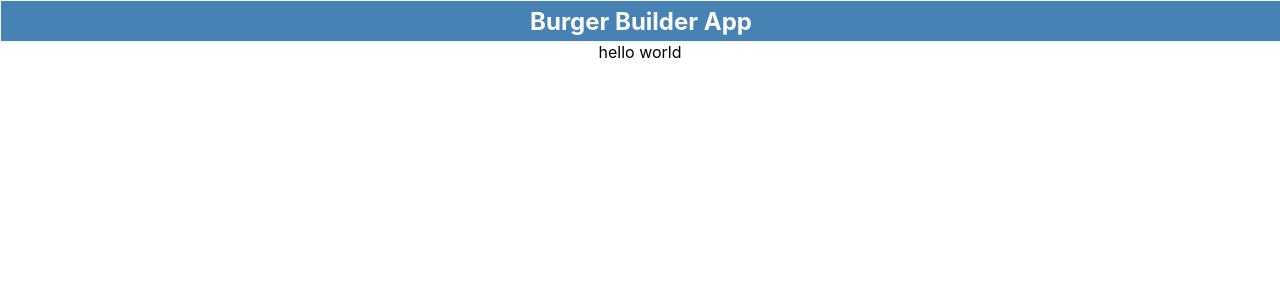
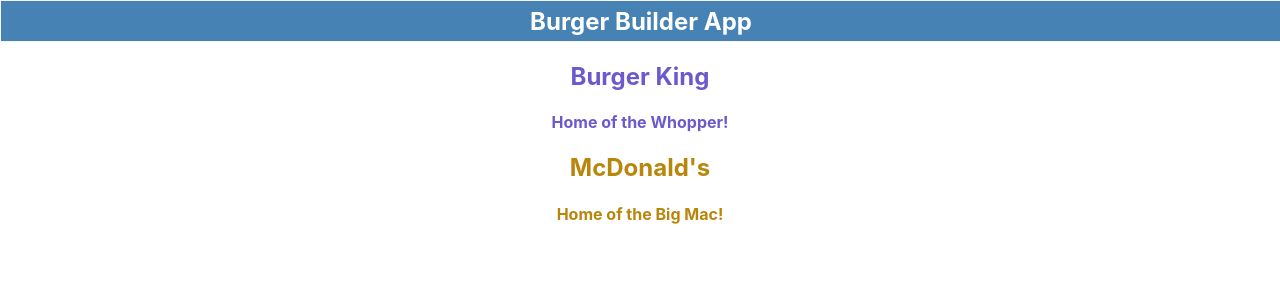
Before and after one commit to ShotaKiko/Burger-Builder, a React (Create React App) app: page / in a window 1280 px wide. Shown: the top 300 px of the page. Built offline with nearby package versions, Linux system fonts and the light colour scheme.

Commit message:
created sections files for mcdonalds and burgerking

```diff
--- a/src/App.js
+++ b/src/App.js
@@ -2,12 +2,16 @@
 import './App.css';
 
 import Header from './header.js'
+import BurgerKing from './BurgerJoints/BurgerKing';
+import McDonalds from './BurgerJoints/McDonalds';
 
 function App() {
   return (
     <div className="App">
       <Header />
-      hello world
+
+      <BurgerKing burgerName={"Whopper!"} />
+      <McDonalds burgerName={"Big Mac!"} />
     </div>
   );
 }
--- /dev/null
+++ b/src/BurgerJoints/BurgerJoints.css
@@ -0,0 +1,9 @@
+.burgerKingContainer{
+    /* border: 2px solid red; */
+    color: slateblue;
+}
+
+.mcdonaldsContainer{
+    /* border: 2px solid blue; */
+    color: darkgoldenrod;
+}
--- /dev/null
+++ b/src/BurgerJoints/BurgerKing.js
@@ -0,0 +1,11 @@
+import React from 'react'
+import './BurgerJoints.css'
+
+const BurgerKing = (props) => (
+    <section className="burgerKingContainer">
+        <h2>Burger King</h2>
+        <h4> Home of the {props.burgerName}</h4>
+    </section>
+)
+
+export default BurgerKing
--- /dev/null
+++ b/src/BurgerJoints/McDonalds.js
@@ -0,0 +1,15 @@
+import React from 'react'
+import './BurgerJoints.css'
+
+const McDonalds = props => (
+    <section className="mcdonaldsContainer">
+        <h2>
+            McDonald's
+        </h2>
+        <h4>
+            Home of the {props.burgerName}
+        </h4>
+    </section>
+)
+
+export default McDonalds
```
